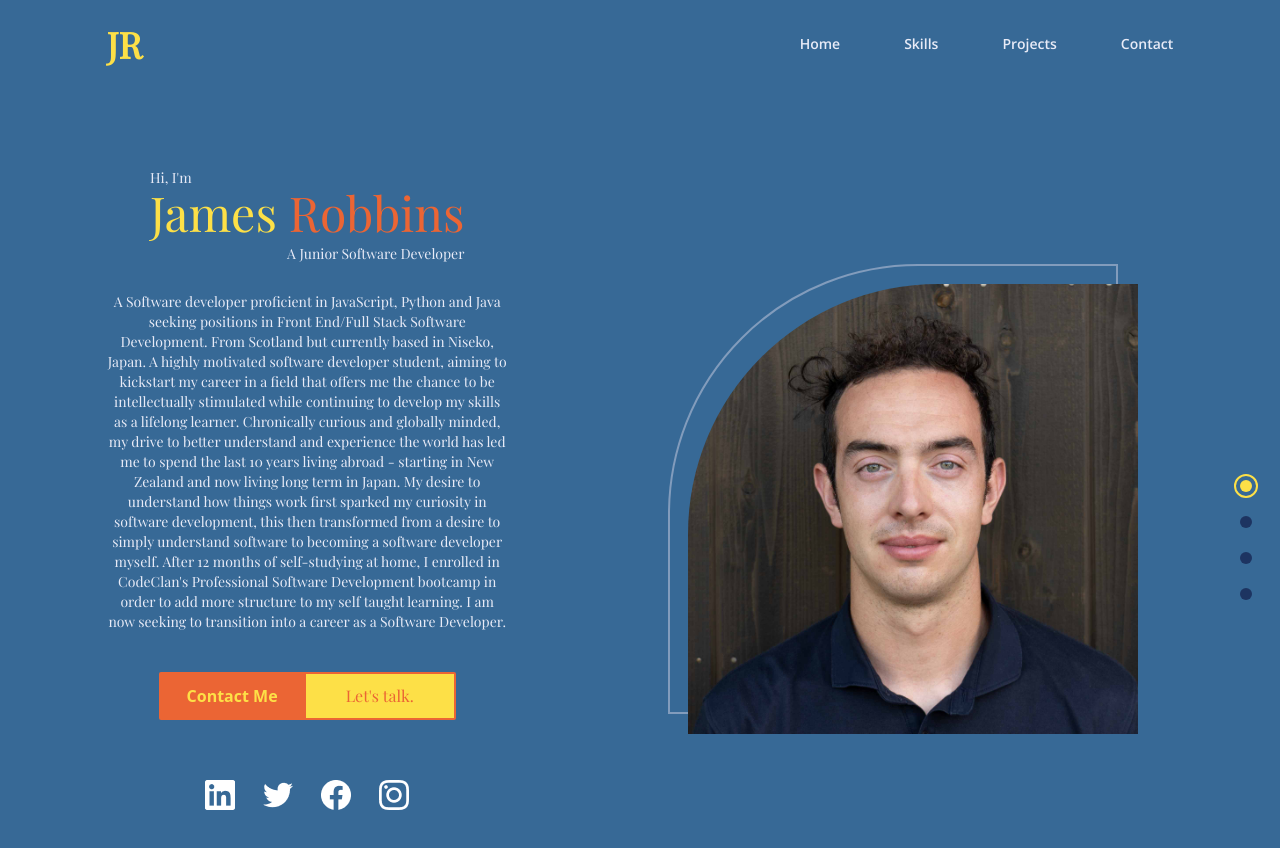
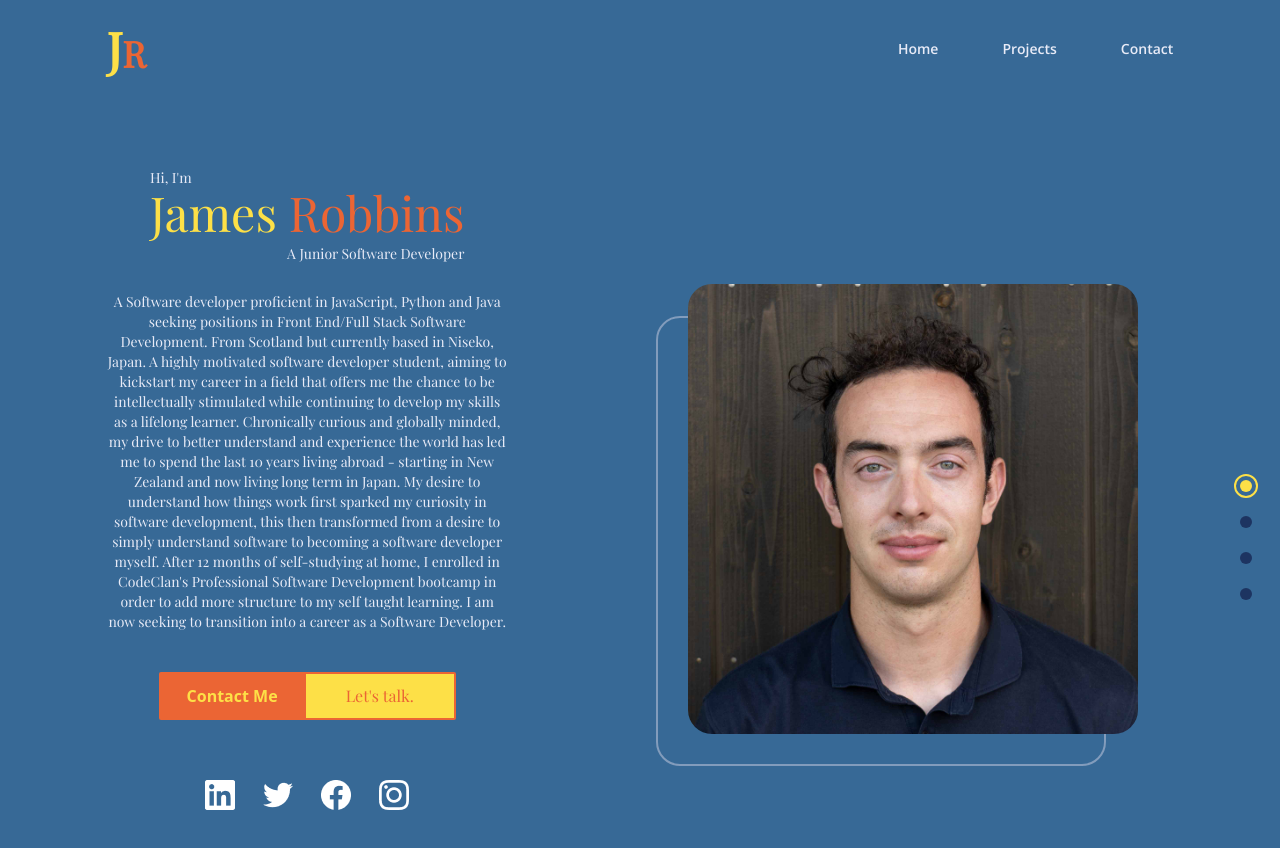
Before and after one commit to j-rob16/james-r-portfolio, a React (Create React App) app: page / in a window 1280 px wide. Shown: the top 848 px of the page. Built offline with nearby package versions, Linux system fonts and the light colour scheme; a web font is replaced by a local one.

Commit message:
changes to styling

```diff
--- a/src/scenes/Home.jsx
+++ b/src/scenes/Home.jsx
@@ -16,15 +16,15 @@ const Home = ({ setSelectedPage }) => {
       <div className='md:order-2 flex justify-center basis-3/5 z-10 mt-16 md:mt-32'>
         {isAboveMediumScreens ? (
         <div
-          className='relative z-0 ml-20 before:absolute before:-top-5 before:-left-5
-                     before:rounded-tl-[250px] before:w-full before:max-w-[600px] before:h-full
+          className='relative z-0 ml-20 before:absolute before:-bottom-8 hover:before:-bottom-5 before:-left-8 hover:before:-left-5
+                     before:rounded-3xl before:w-full before:max-w-[600px] before:h-full
                      before:border-2 before:border-[#829CBC] before:z-[-1]'
         >
           <img
             alt='profile'
             src='assets/james-profile.jpeg'
-            className='max-w-[400px] md:max-w-[450px] xl:max-w-[600px] rounded-tl-[250px]
-                       hover:filter hover:saturate-150 transition duration-500'
+            className='max-w-[400px] md:max-w-[450px] xl:max-w-[600px] rounded-3xl
+                       hover:filter'
           />
         </div>
         ) : (
--- a/src/scenes/NavBar.jsx
+++ b/src/scenes/NavBar.jsx
@@ -28,7 +28,7 @@ const NavBar = ({ isTopOfPage, selectedPage, setSelectedPage }) => {
   return (
     <nav className={`${navBarBackground} z-40 w-full fixed top-0 py-6`}>
       <div className='flex items-center justify-between mx-auto w-5/6'>
-        <h4 className='font-playfair text-4xl font-bold text-yellow-300'>JR</h4>
+        <h4 className='font-playfair text-4xl font-bold text-orange'><span className='text-yellow-300 text-5xl'>J</span>R</h4>
 
         {/* DESKTOP NAV */}
         {isAboveSmallScreens ? (
@@ -38,11 +38,11 @@ const NavBar = ({ isTopOfPage, selectedPage, setSelectedPage }) => {
             selectedPage={selectedPage}
             setSelectedPage={setSelectedPage}
           />
-          <Link
+          {/* <Link
             page='Skills'
             selectedPage={selectedPage}
             setSelectedPage={setSelectedPage}
-          />
+          /> */}
           <Link
             page='Projects'
             selectedPage={selectedPage}
@@ -68,7 +68,7 @@ const NavBar = ({ isTopOfPage, selectedPage, setSelectedPage }) => {
 
         {/* MOBILE POP-UP MENU */}
         {!isAboveSmallScreens && isMenuToggled && (
-          <div className='fixed right-0 bottom-0 h-full w-[300px] bg-blue'>
+          <div className='fixed right-0 bottom-0 h-full w-[300px] bg-frostblue'>
             {/* CLOSE ICON */}
             <div className='flex justify-end p-12'>
               <button
@@ -87,11 +87,11 @@ const NavBar = ({ isTopOfPage, selectedPage, setSelectedPage }) => {
                 selectedPage={selectedPage}
                 setSelectedPage={setSelectedPage}
               />
-              <Link
+              {/* <Link
                 page='Skills'
                 selectedPage={selectedPage}
                 setSelectedPage={setSelectedPage}
-              />
+              /> */}
               <Link
                 page='Projects'
                 selectedPage={selectedPage}
```
